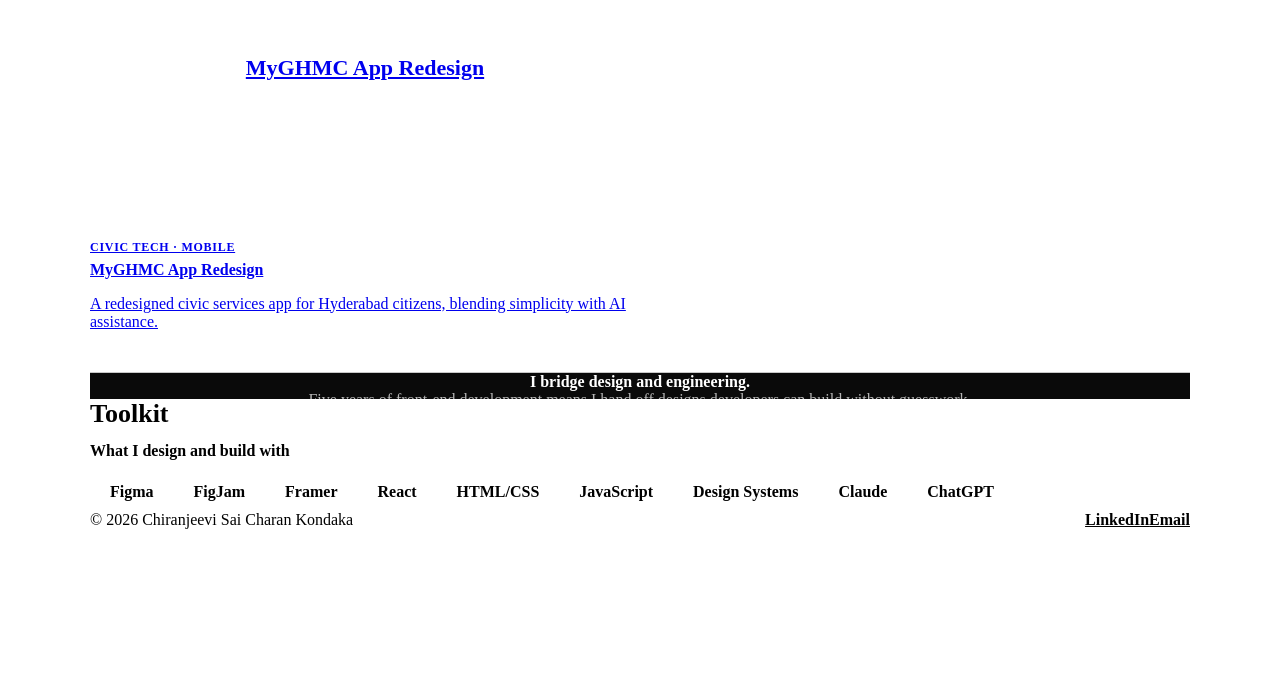
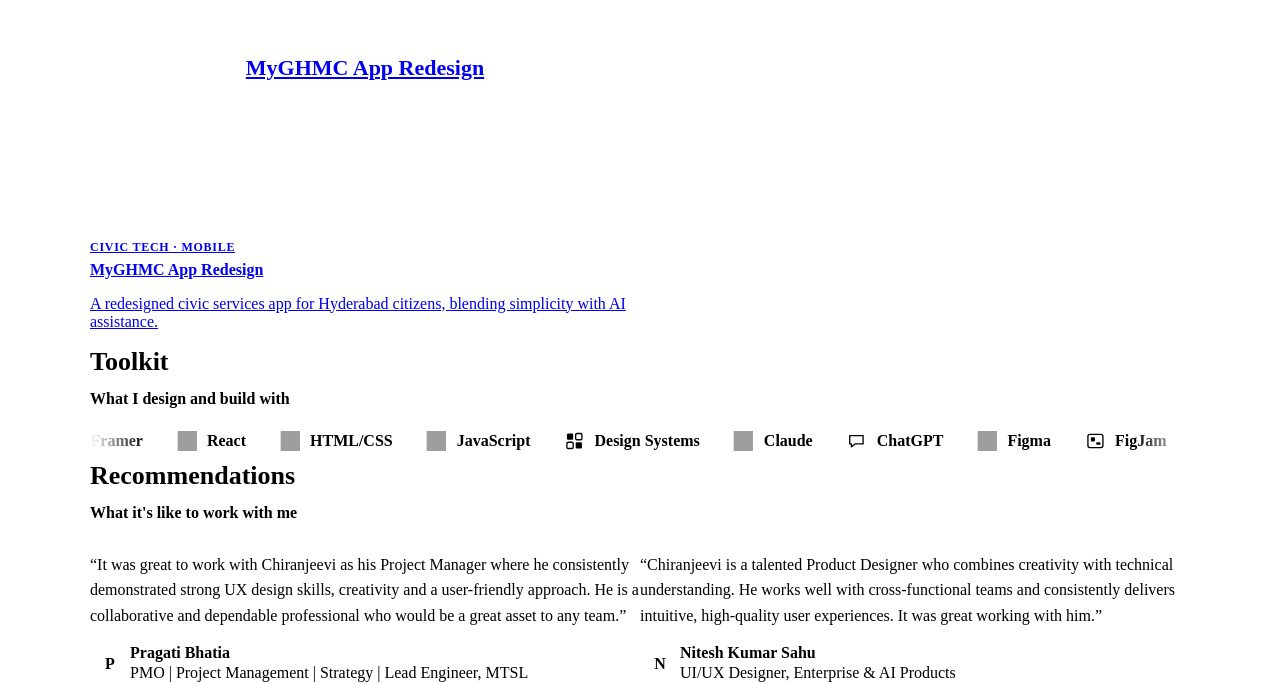
Before and after one commit to Chiranjeevi-sai-charan/portfolio, a React (Vite) app: page / in a window 1280 px wide. Shown: the part 2111-2795 px from the top of the page. Before the commit the page ends 2648 px from the top, so only its background shows below. Built offline with nearby package versions, Linux system fonts and the light colour scheme; grey boxes are pictures that could not be loaded; the HTML template or start-up script is replaced by a standard one; a web font is replaced by a local one.

Commit message:
Add Toolkit marquee with real icons, Testimonials, Certifications; remove parallax band

```diff
--- /dev/null
+++ b/src/components/Marquee.jsx
@@ -0,0 +1,25 @@
+/* Infinite horizontal scroller: content is duplicated once and the
+   whole track slides by exactly -50%, so the loop point is invisible.
+   Pauses on hover, and falls back to a static wrapped row entirely
+   under prefers-reduced-motion (no half-measure, since a paused
+   marquee is still a marquee). */
+
+import { useReducedMotion } from "motion/react";
+import styles from "./Marquee.module.css";
+
+export default function Marquee({ children, speed = 28, className }) {
+  const prefersReduced = useReducedMotion();
+
+  if (prefersReduced) {
+    return <div className={`${styles.staticRow} ${className || ""}`}>{children}</div>;
+  }
+
+  return (
+    <div className={`${styles.marquee} ${className || ""}`}>
+      <div className={styles.track} style={{ animationDuration: `${speed}s` }}>
+        <div className={styles.group}>{children}</div>
+        <div className={styles.group} aria-hidden="true">{children}</div>
+      </div>
+    </div>
+  );
+}
--- /dev/null
+++ b/src/components/Marquee.module.css
@@ -0,0 +1,32 @@
+.marquee {
+  overflow: hidden;
+  mask-image: linear-gradient(90deg, transparent, #000 5%, #000 95%, transparent);
+  -webkit-mask-image: linear-gradient(90deg, transparent, #000 5%, #000 95%, transparent);
+}
+
+.track {
+  display: flex;
+  width: max-content;
+  animation-name: scroll;
+  animation-timing-function: linear;
+  animation-iteration-count: infinite;
+}
+
+.marquee:hover .track {
+  animation-play-state: paused;
+}
+
+.group {
+  display: flex;
+  flex-shrink: 0;
+}
+
+.staticRow {
+  display: flex;
+  flex-wrap: wrap;
+}
+
+@keyframes scroll {
+  from { transform: translateX(0); }
+  to { transform: translateX(-50%); }
+}
--- a/src/pages/Home.jsx
+++ b/src/pages/Home.jsx
@@ -1,11 +1,42 @@
 import { motion } from "motion/react";
 import { Link } from "react-router-dom";
 import Reveal from "../components/Reveal";
-import Parallax from "../components/Parallax";
 import AchievementCard from "../components/AchievementCard";
+import Marquee from "../components/Marquee";
 import profilePic from "../assets/Profile Pic.jpg";
 import achievementPic from "../assets/Achievement.jpg";
 import styles from "./Home.module.css";
+
+// Custom glyphs for tools with no real brand icon available (a
+// generic concept like "Design Systems", or a product whose logo
+// isn't published on the icon registry we use for the others).
+const GLYPHS = {
+  board: (
+    <svg viewBox="0 0 24 24" fill="none">
+      <rect x="3" y="4" width="18" height="16" rx="2.5" stroke="currentColor" strokeWidth="1.6" />
+      <rect x="6.5" y="7.5" width="5" height="5" rx="1" fill="currentColor" />
+      <rect x="13" y="13.5" width="5" height="3" rx="1" fill="currentColor" />
+    </svg>
+  ),
+  grid: (
+    <svg viewBox="0 0 24 24" fill="none">
+      <rect x="3" y="3" width="7.5" height="7.5" rx="1.5" fill="currentColor" />
+      <rect x="13.5" y="3" width="7.5" height="7.5" rx="1.5" stroke="currentColor" strokeWidth="1.6" />
+      <rect x="3" y="13.5" width="7.5" height="7.5" rx="1.5" stroke="currentColor" strokeWidth="1.6" />
+      <rect x="13.5" y="13.5" width="7.5" height="7.5" rx="1.5" fill="currentColor" />
+    </svg>
+  ),
+  chat: (
+    <svg viewBox="0 0 24 24" fill="none">
+      <path
+        d="M4 5.5h16v10H10.5L6 19v-3.5H4z"
+        stroke="currentColor"
+        strokeWidth="1.6"
+        strokeLinejoin="round"
+      />
+    </svg>
+  ),
+};
 
 const CASE_STUDIES = [
   {
@@ -29,8 +60,43 @@
 ];
 
 const STACK = [
-  "Figma", "FigJam", "Framer", "React", "HTML/CSS", "JavaScript",
-  "Design Systems", "Claude", "ChatGPT",
+  { name: "Figma", icon: "https://cdn.simpleicons.org/figma" },
+  { name: "FigJam", glyph: "board" },
+  { name: "Framer", icon: "https://cdn.simpleicons.org/framer" },
+  { name: "React", icon: "https://cdn.simpleicons.org/react" },
+  { name: "HTML/CSS", icon: "https://cdn.simpleicons.org/html5" },
+  { name: "JavaScript", icon: "https://cdn.simpleicons.org/javascript" },
+  { name: "Design Systems", glyph: "grid" },
+  { name: "Claude", icon: "https://cdn.simpleicons.org/claude" },
+  { name: "ChatGPT", glyph: "chat" },
+];
+
+const TESTIMONIALS = [
+  {
+    quote: "It was great to work with Chiranjeevi as his Project Manager where he consistently demonstrated strong UX design skills, creativity and a user-friendly approach. He is a collaborative and dependable professional who would be a great asset to any team.",
+    name: "Pragati Bhatia",
+    role: "PMO | Project Management | Strategy | Lead Engineer, MTSL",
+    context: "Managed Chiranjeevi directly",
+  },
+  {
+    quote: "Chiranjeevi is a talented Product Designer who combines creativity with technical understanding. He works well with cross-functional teams and consistently delivers intuitive, high-quality user experiences. It was great working with him.",
+    name: "Nitesh Kumar Sahu",
+    role: "UI/UX Designer, Enterprise & AI Products",
+    context: "Worked together on the same team",
+  },
+];
+
+const CERTIFICATIONS = [
+  {
+    title: "Design for the 21st Century with Don Norman",
+    issuer: "Interaction Design Foundation",
+    url: "https://ixdf.org/members/kondaka-chiranjeevi-sai-charan/certificate/course/98a16628-d5f8-423e-8667-786e62971343",
+  },
+  {
+    title: "Google UX Design",
+    issuer: "Google, via Coursera",
+    url: "https://www.coursera.org/account/accomplishments/specialization/01NQXL311TLS",
+  },
 ];
 
 export default function Home() {
@@ -144,33 +210,71 @@
         </div>
       </section>
 
-      <Parallax speed={0.25}>
-        <div className={styles.parallaxBand}>
-          <Reveal>
-            <h2>I bridge design and engineering.</h2>
-            <p>Five years of front-end development means I hand off designs developers can build without guesswork.</p>
-          </Reveal>
-        </div>
-      </Parallax>
-
       <section className={styles.section} id="stack">
         <Reveal className={styles.sectionHead}>
           <div className={styles.kicker}>Toolkit</div>
           <h2>What I design and build with</h2>
         </Reveal>
-        <div className={styles.chipRow}>
-          {STACK.map((tool, i) => (
-            <motion.span
-              key={tool}
-              className={styles.chip}
-              initial={{ opacity: 0, y: 12 }}
-              whileInView={{ opacity: 1, y: 0 }}
-              viewport={{ once: true }}
-              transition={{ duration: 0.4, delay: i * 0.04 }}
-              whileHover={{ y: -4, rotate: (i % 2 === 0 ? -3 : 3) }}
-            >
-              {tool}
-            </motion.span>
+        <Marquee speed={26}>
+          {STACK.map((tool) => (
+            <span key={tool.name} className={styles.chip}>
+              <span className={styles.chipIcon}>
+                {tool.icon ? (
+                  <img src={tool.icon} alt="" />
+                ) : (
+                  GLYPHS[tool.glyph]
+                )}
+              </span>
+              {tool.name}
+            </span>
+          ))}
+        </Marquee>
+      </section>
+
+      <section className={styles.section} id="testimonials">
+        <Reveal className={styles.sectionHead}>
+          <div className={styles.kicker}>Recommendations</div>
+          <h2>What it's like to work with me</h2>
+        </Reveal>
+        <div className={styles.testimonialGrid}>
+          {TESTIMONIALS.map((t, i) => (
+            <Reveal key={t.name} delay={i * 0.08} className={styles.testimonialCard}>
+              <p className={styles.testimonialQuote}>&ldquo;{t.quote}&rdquo;</p>
+              <div className={styles.testimonialAuthor}>
+                <div className={styles.testimonialAvatar}>{t.name.charAt(0)}</div>
+                <div>
+                  <div className={styles.testimonialName}>{t.name}</div>
+                  <div className={styles.testimonialRole}>{t.role}</div>
+                  <div className={styles.testimonialContext}>{t.context}</div>
+                </div>
+              </div>
+            </Reveal>
+          ))}
+        </div>
+      </section>
+
+      <section className={styles.section} id="certifications">
+        <Reveal className={styles.sectionHead}>
+          <div className={styles.kicker}>Certifications</div>
+          <h2>Courses I've completed</h2>
+        </Reveal>
+        <div className={styles.certList}>
+          {CERTIFICATIONS.map((cert, i) => (
+            <Reveal key={cert.title} delay={i * 0.06}>
+              <a
+                href={cert.url}
+                target="_blank"
+                rel="noreferrer"
+                className={styles.certRow}
+                data-cursor-label="View certificate"
+              >
+                <div>
+                  <div className={styles.certTitle}>{cert.title}</div>
+                  <div className={styles.certIssuer}>{cert.issuer}</div>
+                </div>
+                <span className={styles.certArrow} aria-hidden="true">→</span>
+              </a>
+            </Reveal>
           ))}
         </div>
       </section>
--- a/src/pages/Home.module.css
+++ b/src/pages/Home.module.css
@@ -139,43 +139,105 @@
 .cardBody h3 { font-family: var(--font-display); font-size: var(--fs-h3); margin-top: 6px; }
 .cardBody p { margin-top: 6px; color: var(--ink-soft); font-size: var(--fs-small); }
 
-.parallaxBand {
-  /* Intentionally always-dark statement band, fixed rather than
-     var(--ink), so it doesn't invert to a light box in dark mode. */
-  background: #0a0a0a;
-  color: #fff;
-  border-radius: var(--r-lg);
-  margin: var(--sp-7) var(--sp-4);
-  padding: var(--sp-8) var(--sp-5);
-  max-width: 1100px;
-  margin-inline: auto;
-  text-align: center;
-}
-.parallaxBand h2 { color: #fff; font-family: var(--font-display); font-size: var(--fs-h1); max-width: 30ch; margin: 0 auto; }
-.parallaxBand p { margin-top: var(--sp-2); color: rgba(255,255,255,0.7); }
-
-.chipRow {
-  display: flex;
-  flex-wrap: wrap;
-  gap: var(--sp-2);
-}
 .chip {
-  display: inline-block;
+  display: inline-flex;
+  align-items: center;
+  gap: 10px;
   background: var(--surface);
   border: 1px solid var(--border);
   border-radius: 999px;
-  padding: 10px 20px;
+  padding: 10px 20px 10px 14px;
+  margin-right: var(--sp-2);
   font-size: var(--fs-small);
   font-weight: 600;
   color: var(--ink-soft);
-  cursor: default;
-  transition: background var(--dur-fast) var(--ease-out), color var(--dur-fast) var(--ease-out), border-color var(--dur-fast) var(--ease-out);
+  white-space: nowrap;
 }
-.chip:hover {
+.chipIcon {
+  display: flex;
+  align-items: center;
+  justify-content: center;
+  width: 20px;
+  height: 20px;
+  flex-shrink: 0;
+  color: var(--ink-soft);
+}
+.chipIcon img,
+.chipIcon svg {
+  width: 100%;
+  height: 100%;
+}
+
+.testimonialGrid {
+  display: grid;
+  grid-template-columns: 1fr 1fr;
+  gap: var(--sp-4);
+}
+@media (max-width: 780px) { .testimonialGrid { grid-template-columns: 1fr; } }
+.testimonialCard {
+  background: var(--surface);
+  border: 1px solid var(--border);
+  border-radius: var(--r-lg);
+  padding: var(--sp-4);
+  box-shadow: var(--shadow-sm);
+}
+.testimonialQuote {
+  color: var(--ink);
+  font-size: var(--fs-body);
+  line-height: 1.6;
+}
+.testimonialAuthor {
+  display: flex;
+  align-items: flex-start;
+  gap: var(--sp-2);
+  margin-top: var(--sp-3);
+}
+.testimonialAvatar {
+  flex-shrink: 0;
+  width: 40px;
+  height: 40px;
+  border-radius: 50%;
   background: var(--accent-soft);
+  color: var(--ink);
+  display: flex;
+  align-items: center;
+  justify-content: center;
+  font-family: var(--font-display);
+  font-weight: 600;
+}
+.testimonialName { font-weight: 700; color: var(--ink); }
+.testimonialRole { font-size: var(--fs-small); color: var(--ink-soft); margin-top: 2px; }
+.testimonialContext { font-size: 12px; color: var(--ink-faint); margin-top: 2px; }
+
+.certList {
+  display: flex;
+  flex-direction: column;
+  gap: var(--sp-2);
+}
+.certRow {
+  display: flex;
+  align-items: center;
+  justify-content: space-between;
+  gap: var(--sp-3);
+  background: var(--surface);
+  border: 1px solid var(--border);
+  border-radius: var(--r-md);
+  padding: var(--sp-3) var(--sp-4);
+  transition: border-color var(--dur-fast) var(--ease-out), transform var(--dur-fast) var(--ease-out);
+}
+.certRow:hover {
   border-color: var(--accent);
-  color: var(--ink);
+  transform: translateX(4px);
 }
+.certTitle { font-weight: 700; color: var(--ink); }
+.certIssuer { font-size: var(--fs-small); color: var(--ink-soft); margin-top: 2px; }
+.certArrow {
+  flex-shrink: 0;
+  color: var(--accent-text);
+  font-size: 20px;
+  transition: transform var(--dur-fast) var(--ease-out);
+}
+.certRow:hover .certArrow { transform: translateX(4px); }
 
 .footer {
   max-width: 1100px; margin: 0 auto; padding: var(--sp-6) var(--sp-4) var(--sp-7);
```
